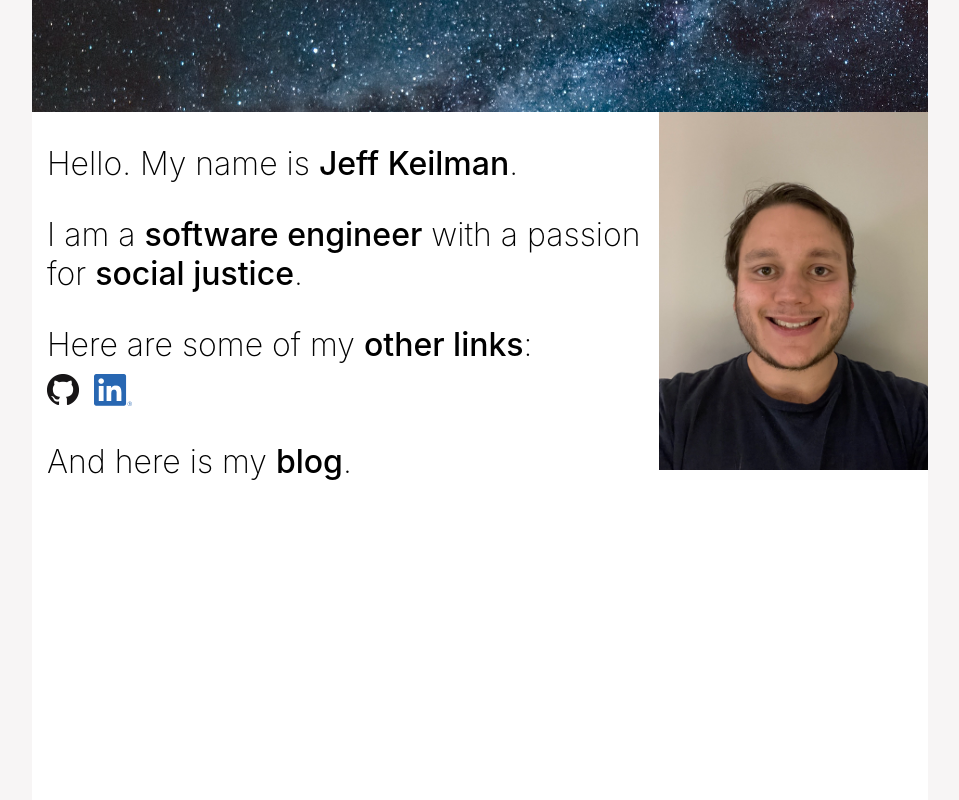
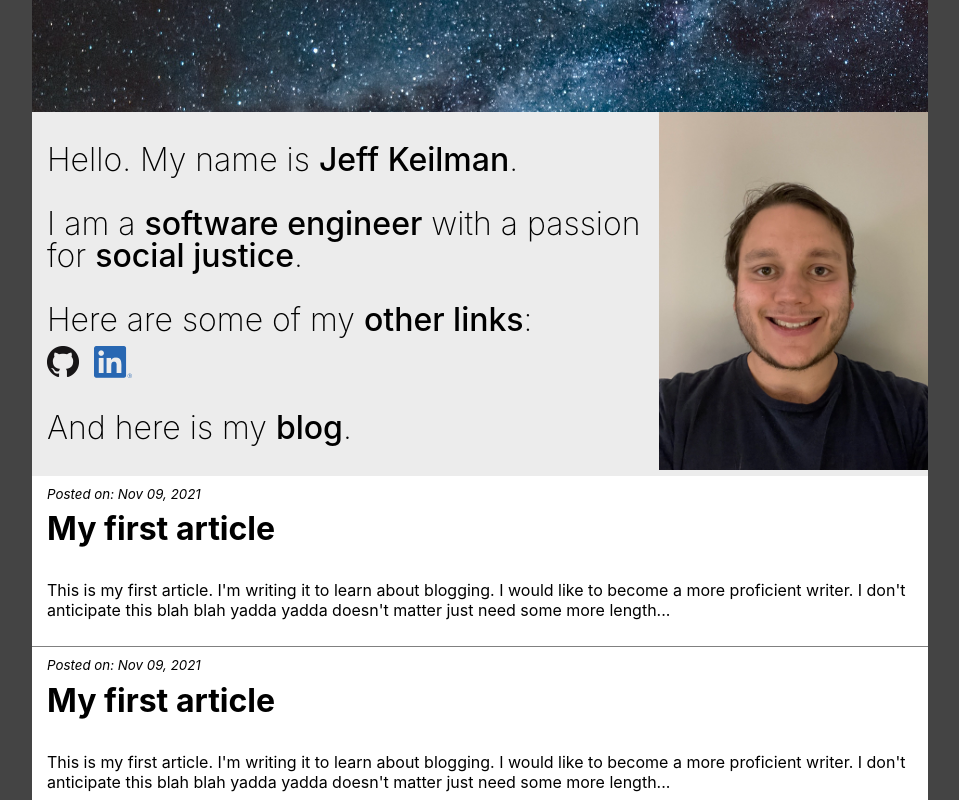
Before and after one commit to jeffkeilman/simpleblogfrontend, a React (Create React App) app: page / in a window 1280 px wide. Shown: the whole page, without its empty margins (160-1119 px from the left). Built offline with nearby package versions, Linux system fonts and the light colour scheme.

Commit message:
Finish general structure with articles

```diff
--- a/src/components/App/App.css
+++ b/src/components/App/App.css
@@ -3,4 +3,5 @@
   margin-right: 15%;
   background-color: #ffffff;
   height: 100vh;
+  overflow-y: auto;
 }
--- a/src/components/App/App.js
+++ b/src/components/App/App.js
@@ -1,10 +1,12 @@
 import './App.css'
 import TitleBar from '../TitleBar/TitleBar'
+import ArticleArea from '../ArticleArea/ArticleArea'
 
 function App () {
   return (
     <div className='App'>
       <TitleBar />
+      <ArticleArea />
     </div>
   )
 }
--- /dev/null
+++ b/src/components/ArticleArea/ArticleArea.css
@@ -0,0 +1,13 @@
+.ArticleArea sup {
+  font-style: italic;
+}
+
+.ArticleArea h1 {
+  margin-top: 0;
+  font-size: 2em;
+}
+
+.Article {
+  border-bottom: 1px solid #808080;
+  padding: 10px 15px;
+}
--- /dev/null
+++ b/src/components/ArticleArea/ArticleArea.js
@@ -0,0 +1,58 @@
+import './ArticleArea.css'
+import React from 'react'
+
+const articles = [
+  {
+    id: 1,
+    posted_dt: '2021-11-09T22:15:41.118Z',
+    title: 'My first article',
+    article_preview: "This is my first article. I'm writing it to learn about blogging. I would like to become a more proficient writer. I don't anticipate this blah blah yadda yadda doesn't matter just need some more length"
+  },
+  {
+    id: 1,
+    posted_dt: '2021-11-09T22:15:41.118Z',
+    title: 'My first article',
+    article_preview: "This is my first article. I'm writing it to learn about blogging. I would like to become a more proficient writer. I don't anticipate this blah blah yadda yadda doesn't matter just need some more length"
+  }
+]
+
+class Description extends React.Component {
+  trimDate (dateStr) {
+    const dateArr = (
+      dateStr // Tue Nov 09 2021
+        .split(' ') // ['Tue', 'Nov', '09', '2021']
+        .slice(1) // ['Nov', '09', '2021']
+    )
+
+    dateArr[1] = dateArr[1] + ',' // ['Nov', '09,', '2021']
+    return dateArr.join(' ')
+  }
+
+  mapArticles (articles) {
+    if (articles && articles.length) {
+      // if there are any articles
+      return articles.map(article => {
+        const articleDateStr = new Date(article.posted_dt).toDateString()
+        const articleDateStrTrimmed = this.trimDate(articleDateStr)
+        return (
+          <article key={article.id} className='Article'>
+            <sup>Posted on: {articleDateStrTrimmed}</sup>
+            <h1>{article.title}</h1>
+            <p>{article.article_preview}...</p>
+          </article>
+        )
+      })
+    }
+  }
+
+  render () {
+    const articleList = this.mapArticles(articles)
+    return (
+      <section className='ArticleArea'>
+        {articleList}
+      </section>
+    )
+  }
+}
+
+export default Description
--- a/src/components/Banner/Banner.js
+++ b/src/components/Banner/Banner.js
@@ -4,6 +4,6 @@ function Banner () {
   return (
     <div className='Banner' />
   )
-};
+}
 
 export default Banner
--- a/src/components/Face/Face.js
+++ b/src/components/Face/Face.js
@@ -10,6 +10,6 @@ function Face () {
       />
     </section>
   )
-};
+}
 
 export default Face
--- a/src/components/InfoPanel/InfoPanel.css
+++ b/src/components/InfoPanel/InfoPanel.css
@@ -18,6 +18,7 @@
   display: inline-block;
   vertical-align: top;
   width: 70%;
+  line-height: 1;
 }
 
 .LinkParagraph {
--- a/src/components/TitleBar/TitleBar.css
+++ b/src/components/TitleBar/TitleBar.css
@@ -1,3 +1,5 @@
 .TitleBar {
   display: block;
+  line-height: 0;
+  background-color: #ececec;
 }
--- a/src/components/TitleBar/TitleBar.js
+++ b/src/components/TitleBar/TitleBar.js
@@ -15,6 +15,6 @@ function TitleBar () {
       <Face />
     </header>
   )
-};
+}
 
 export default TitleBar
--- a/src/index.css
+++ b/src/index.css
@@ -9,5 +9,5 @@ body {
     sans-serif;
   -webkit-font-smoothing: antialiased;
   -moz-osx-font-smoothing: grayscale;
-  background-color: #f7f5f5;
+  background-color: #444444;
 }
```
